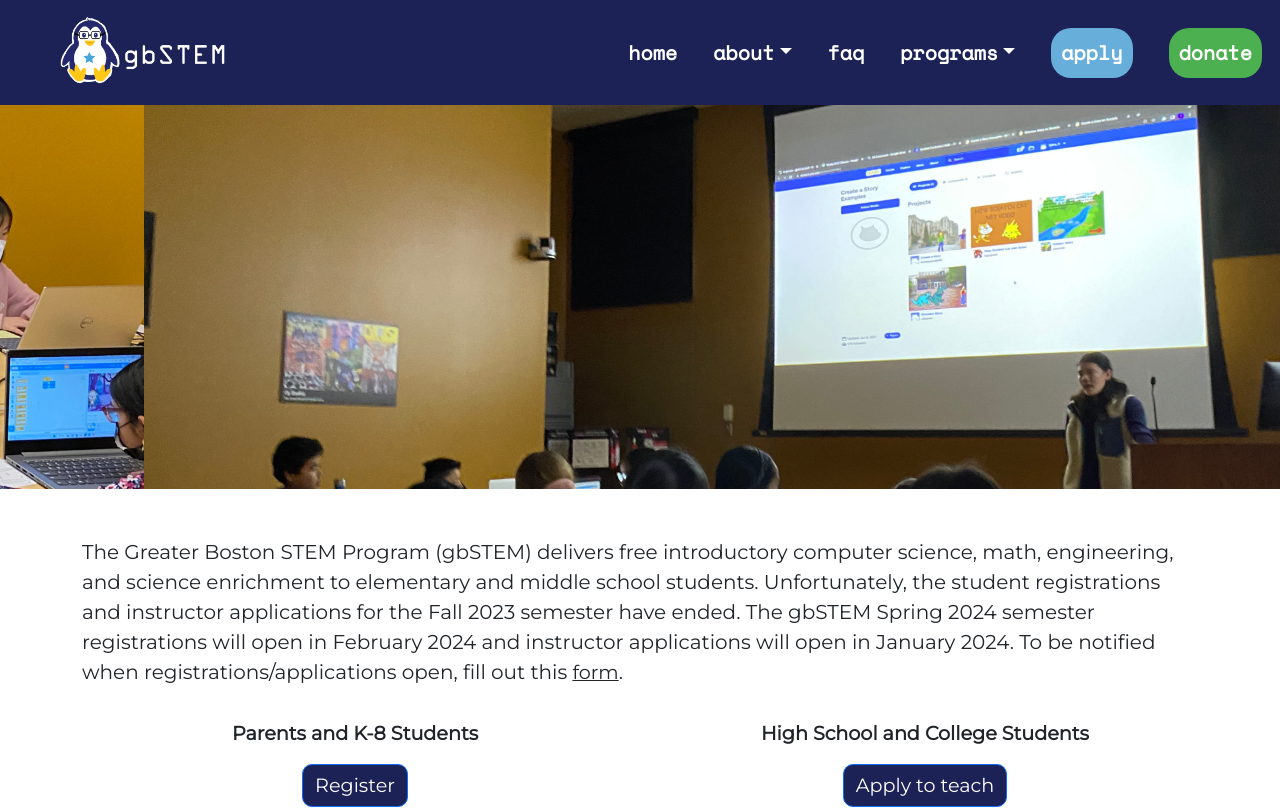
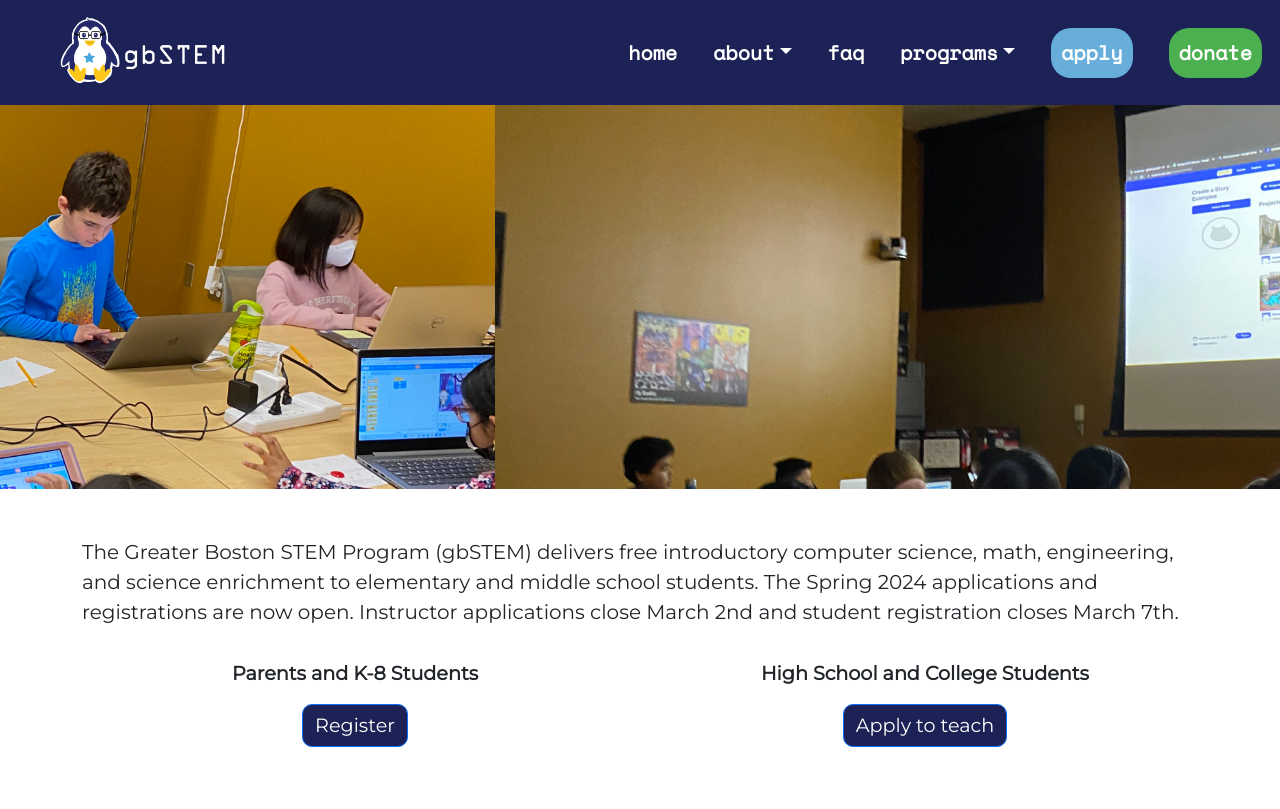
Before and after one commit to gbstem/website, a React (Create React App) app: page / in a window 1280 px wide. Shown: the top 809 px of the page. Built offline with nearby package versions, Linux system fonts and the light colour scheme.

Commit message:
Update Intro.js

```diff
--- a/src/pages/HomeComponents/Intro.js
+++ b/src/pages/HomeComponents/Intro.js
@@ -6,12 +6,7 @@ function HomeIntro() {
     <div className="container mb-5">
       <p style = {{fontSize:"1.25rem"}}>
         The Greater Boston STEM Program (gbSTEM) delivers free introductory computer science, math,
-        engineering, and science enrichment to elementary and middle school students. Unfortunately, the student registrations and instructor applications for the Fall 2023 semester have ended. The gbSTEM Spring 2024
-        semester registrations will open in February 2024 and instructor applications will open in January 2024.
-        To be notified when registrations/applications open, fill out this <a
-          href="https://forms.gle/ejSvEu2cwwdovUg18"
-          target="_blank" rel="noopener noreferrer"
-        >form</a>.
+        engineering, and science enrichment to elementary and middle school students. The Spring 2024 applications and registrations are now open. Instructor applications close March 2nd and student registration closes March 7th.
       </p>
       <div className="row">
         <div className="col-md-6 p-3 d-flex justify-content-center align-items-center flex-column">
```
